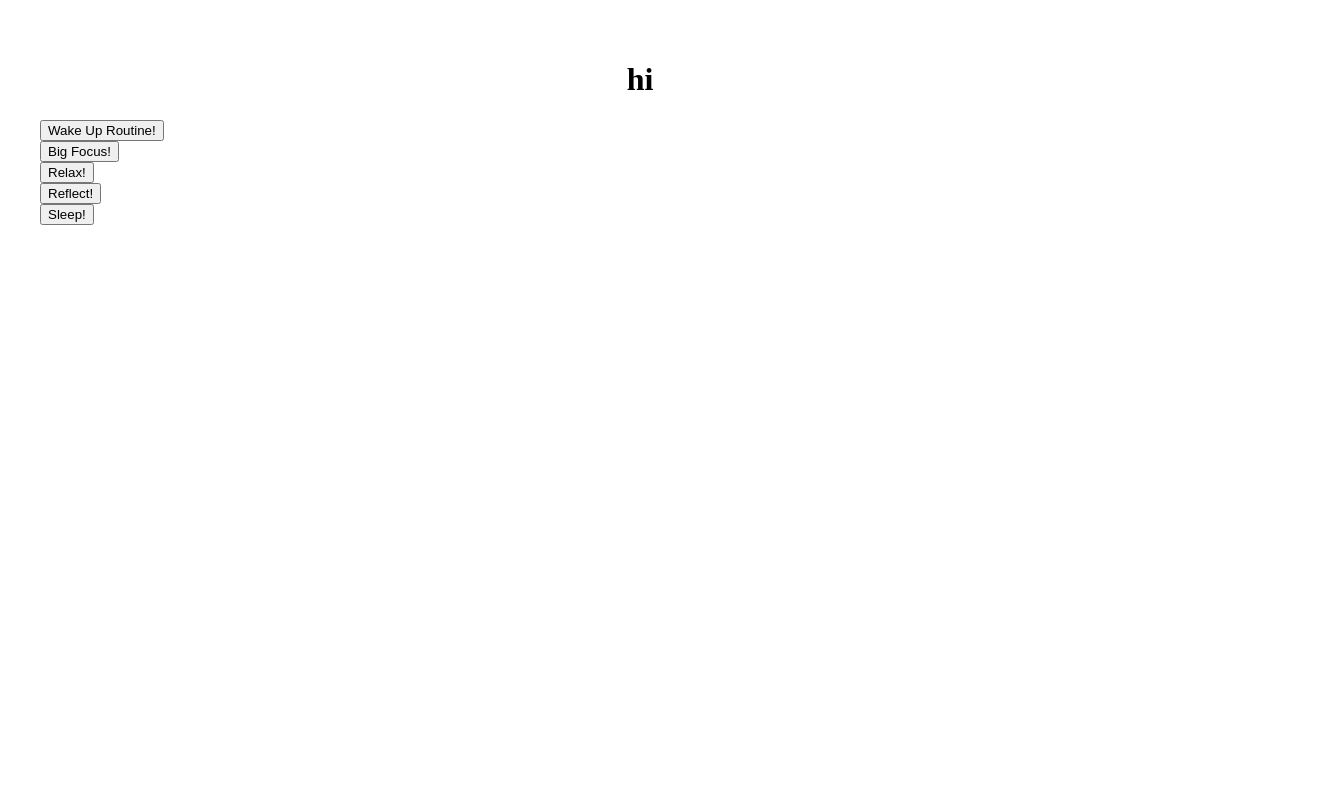
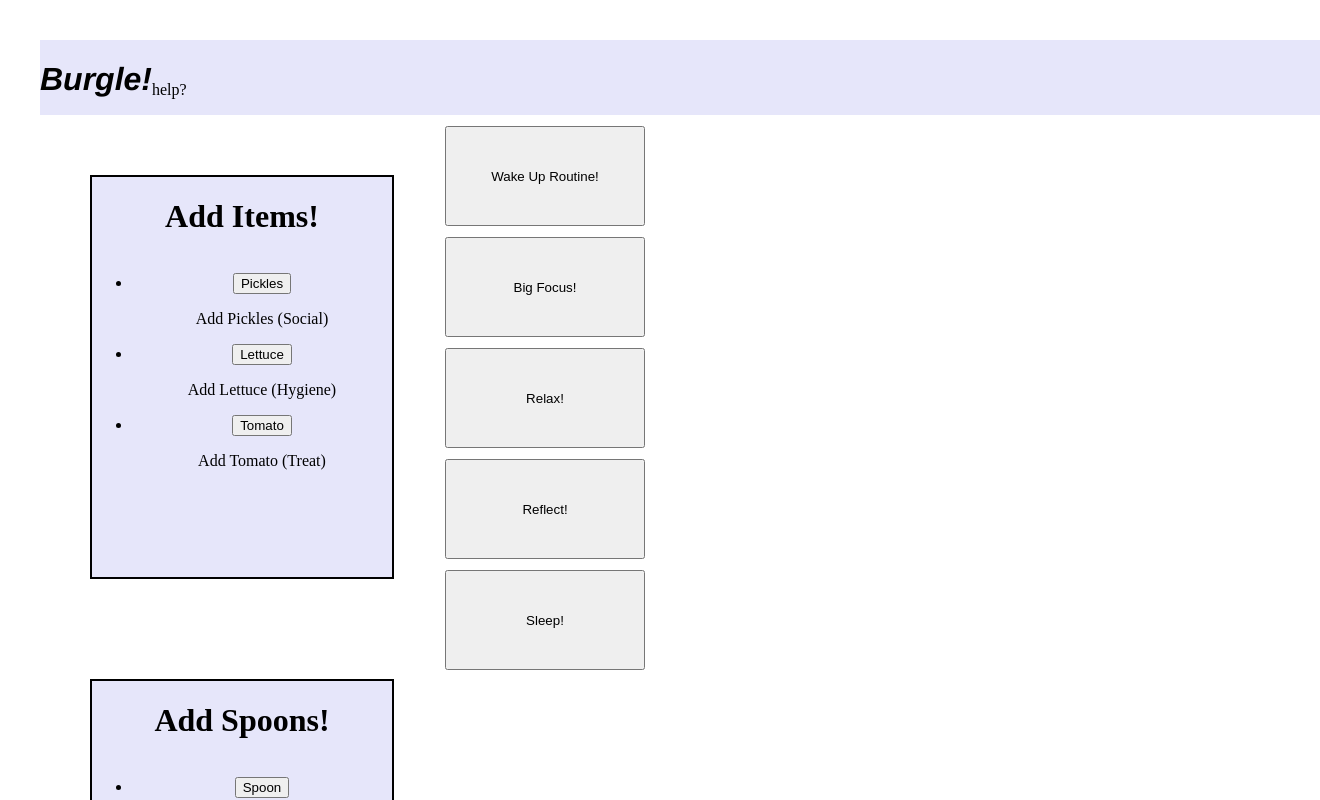
Before and after one commit to BurgleProject/Project, a React (Vite) app in the folder burgle-project/: page / in a window 1280 px wide. Shown: the top 800 px of the page, 1320 px wide, since content can reach past the window. Built offline with nearby package versions, Linux system fonts and the light colour scheme.

Commit message:
madisons hard work

```diff
--- a/burgle-project/src/App.jsx
+++ b/burgle-project/src/App.jsx
@@ -3,10 +3,10 @@ import './App.css'
 import BurgerPage from './pages/BurgerPage'
 
 function App() {
+
   console.log("HIIIIII")
   return (
     <div>
-      <h1>hi</h1>
       <BurgerPage/>
     </div>
   )
--- /dev/null
+++ b/burgle-project/src/components/Additems.jsx
@@ -0,0 +1,40 @@
+import '../index.css'
+import { useState } from 'react'
+
+function Additems({setMessage,setVisibility}){
+
+
+ const handleclick = (id) => {
+   return (
+    <div>
+     <button className = 'burger' onClick={()=> {
+     setVisibility('visible')
+     setMessage(`${id}`)
+   }}>
+    `${id}`
+   </button>
+    </div>
+   )
+  }
+ return(
+  <div className = 'sidebar' id = 'item-box'>
+   <h1>Add Items!</h1>
+   <ul>
+    <li id = 'pickles'>
+     <button onClick={handleclick('pickles')}>Pickles</button>
+     <p>Add Pickles (Social)</p>
+    </li>
+    <li id = 'lettuce'>
+     <button onClick={handleclick('lettuce')}>Lettuce</button>
+     <p>Add Lettuce (Hygiene)</p>
+    </li>
+    <li id = 'Tomato'>
+     <button onClick={handleclick('tomato')}>Tomato</button>
+     <p>Add Tomato (Treat)</p>
+    </li>
+   </ul>
+  </div>
+ )
+}
+
+export default Additems
--- a/burgle-project/src/components/BurgerButtons.jsx
+++ b/burgle-project/src/components/BurgerButtons.jsx
@@ -1,17 +1,40 @@
 import '../index.css'
+import { useState } from 'react'
 
 
-function BurgerButtons(){
-  const handleClick = () => {
-    console.log('hi')
-  }
+function BurgerButtons({ setMessage, setVisibility }){
  return (
- <div>
-   <button id = 'burger' onClick={handleClick}>Wake Up Routine!</button>
-   <button id = 'burger'onClick={handleClick}>Big Focus!</button>
-   <button id = 'burger'onClick={handleClick}>Relax!</button>
-   <button id = 'burger'onClick={handleClick}>Reflect!</button>
-   <button id = 'burger'onClick={handleClick}>Sleep!</button>
+ <div id = 'burger-box'>
+   <button className = 'burger' onClick={()=> {
+    setVisibility('visible')
+    setMessage('Wake Up Routine!')
+   }}>
+    Wake Up Routine!
+   </button>
+
+   <button className = 'burger'onClick={()=> {
+    setVisibility('visible')
+    setMessage('Big Focus!')
+   }}>
+    Big Focus!
+    </button>
+    <button className = 'burger'onClick={()=> {
+    setVisibility('visible')
+    setMessage('Relax!')
+   }}>
+    Relax!
+    </button>
+    <button className = 'burger'onClick={()=> {
+    setVisibility('visible')
+    setMessage('Reflect!')
+   }}>
+    Reflect!
+    </button>
+    <button className = 'burger' id = 'last-item' onClick={()=> {
+    setMessage('Sleep!')
+   }}>
+    Sleep!
+    </button>
  </div>
 )
 }
--- a/burgle-project/src/components/Navbar.jsx
+++ b/burgle-project/src/components/Navbar.jsx
@@ -0,0 +1,12 @@
+import '../index.css'
+
+function Navbar(){
+ return(
+  <div id = 'nav'>
+   <h1 id = 'name'>Burgle!</h1>
+   <p id = 'help'>help?</p>
+  </div>
+ )
+}
+
+export default Navbar
--- /dev/null
+++ b/burgle-project/src/components/Notecard.jsx
@@ -0,0 +1,16 @@
+import { useState } from "react"
+import BurgerButtons from "./BurgerButtons"
+import '../index.css'
+
+function Notecard({message, visible}){
+return (
+  <div className = 'notecard' style={{visibility: `${visible}`}}>
+   <h1>{message}</h1>
+    <ul>
+     <li>to-do item will come from input of json server</li>
+    </ul>
+  </div>
+ )
+}
+
+export default Notecard
--- /dev/null
+++ b/burgle-project/src/components/Spoons.jsx
@@ -0,0 +1,18 @@
+import '../index.css'
+import { useState } from 'react'
+
+function Spoons(){
+ return(
+  <div className = 'sidebar' id = 'spoon-box'>
+   <h1>Add Spoons!</h1>
+   <ul>
+    <li id = 'spoons'>
+     <button>Spoon</button>
+     <p>Add Spoons!</p>
+    </li>
+   </ul>
+  </div>
+ )
+}
+
+export default Spoons
--- a/burgle-project/src/index.css
+++ b/burgle-project/src/index.css
@@ -1,6 +1,80 @@
-#burger{
+.burger{
   display:flex;
   flex-direction: column;
   justify-content: center;
   align-items: center;
+  width: 200px;
+  height: 100px;
+  margin: 1px 0px 10px 1px;
 }
+
+#burger-box{
+  display: flex;
+  flex-direction: column;
+  justify-content: flex-end;
+  align-items: center;
+}
+.notecard{
+  background-color: white;
+  border: 2px solid black;
+  width: 300px;
+  height: 400px;
+  display: flex;
+  flex-direction: column;
+  margin: 100px;
+}
+
+#nav{
+  background-color: lavender;
+  width: 100vw;
+  height: 75px;
+  margin: 0 0 10px 0px;
+  padding: 0;
+  display: flex;
+}
+
+#name{
+  font-family: 'Franklin Gothic Medium';
+  font-weight: bolder;
+  font-style: italic;
+}
+
+#help{
+  display: flex;
+  align-items: flex-end;
+  justify-content: flex-end;
+}
+
+.sidebar{
+  display: flex;
+  flex-direction: column;
+  justify-content: flex-start;
+  margin: 0;
+}
+
+#item-box{
+  display: flex;
+  background-color: white;
+  border: 2px solid black;
+  margin: 50px;
+  flex-direction: column;
+  width: 300px;
+  height: 400px;
+  background-color: lavender;
+}
+
+#spoon-box{
+  display: flex;
+  background-color: white;
+  border: 2px solid black;
+  margin: 50px;
+  flex-direction: column;
+  width: 300px;
+  height: 400px;
+  background-color: lavender;
+}
+
+#component-container{
+  display: flex;
+  align-items: flex-start;
+}
--- a/burgle-project/src/pages/Burgerpage.jsx
+++ b/burgle-project/src/pages/Burgerpage.jsx
@@ -1,9 +1,24 @@
 import BurgerButtons from '../components/BurgerButtons'
+import Notecard from '../components/Notecard'
+import Additems from '../components/Additems'
+import { useState } from 'react'
+import Navbar from '../components/Navbar'
+import Spoons from '../components/Spoons'
 
 function BurgerPage(){
+ const [message, setMessage] = useState('')
+ const [visible, setVisibility] = useState('hidden')
  return(
   <>
-   <BurgerButtons/>
+   <Navbar/>
+   <div id = 'component-container'>
+    <div className = 'sidebar'>
+     <Additems/>
+    <Spoons/>
+    </div>
+   <BurgerButtons setMessage={ setMessage } setVisibility = {setVisibility}/>
+   <Notecard message={message} visible = {visible} />
+   </div>
   </>
  )
 }
```
